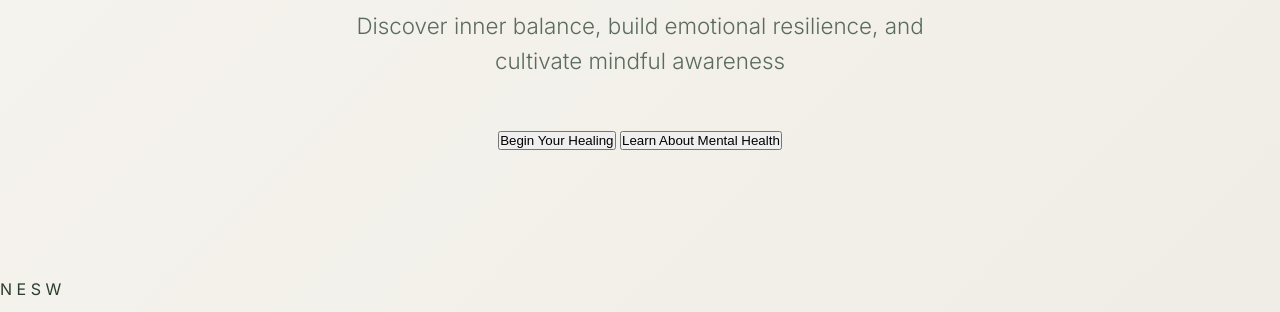
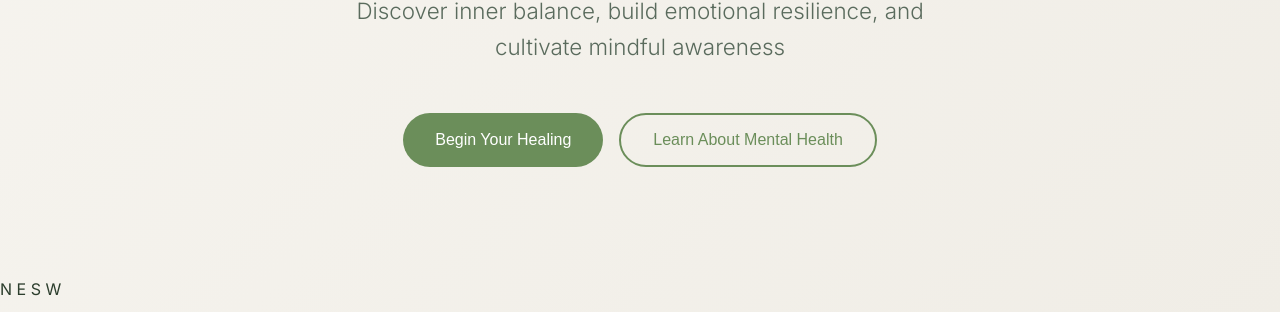
Before and after one commit to Rebekah-codes/The-Inner-Compass-Project, a plain HTML site: page index.html in a window 1280 px wide. Shown: the part 485-797 px from the top of the page. Drawn offline with nearby package versions, Linux system fonts and the light colour scheme.

Commit message:
Turn begin your healing and learn about mental health into buttons that highlight when hovered over

```diff
--- a/assets/style.css
+++ b/assets/style.css
@@ -144,3 +144,50 @@ h1, h2, h3 {
     max-width: 600px;
     font-weight: 300;
 }
+
+
+.hero-buttons {
+    display: flex;
+    gap: 1rem;
+    flex-wrap: wrap;
+    justify-content: center;
+}
+
+
+.btn {
+    padding: 1rem 2rem;
+    border: none;
+    border-radius: 50px;
+    font-size: 1rem;
+    font-weight: 500;
+    cursor: pointer;
+    transition: all 0.3s ease;
+    text-decoration: none;
+    display: inline-block;
+}
+
+
+.btn-primary {
+    background: var(--forest-green);
+    color: white;
+}
+
+
+.btn-primary:hover {
+    background: var(--deep-green);
+    transform: translateY(-2px);
+}
+
+
+.btn-secondary {
+    background: transparent;
+    color: var(--forest-green);
+    border: 2px solid var(--forest-green);
+}
+
+
+.btn-secondary:hover {
+    background: var(--forest-green);
+    color: white;
+    transform: translateY(-2px);
+}
```
